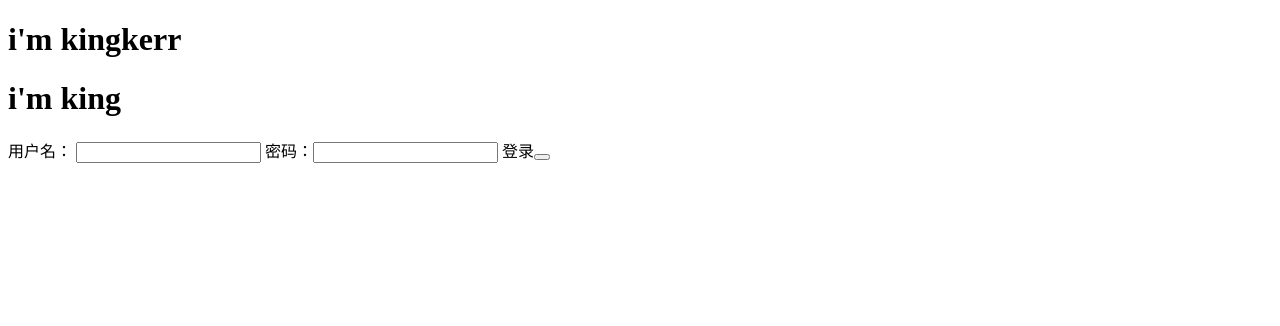
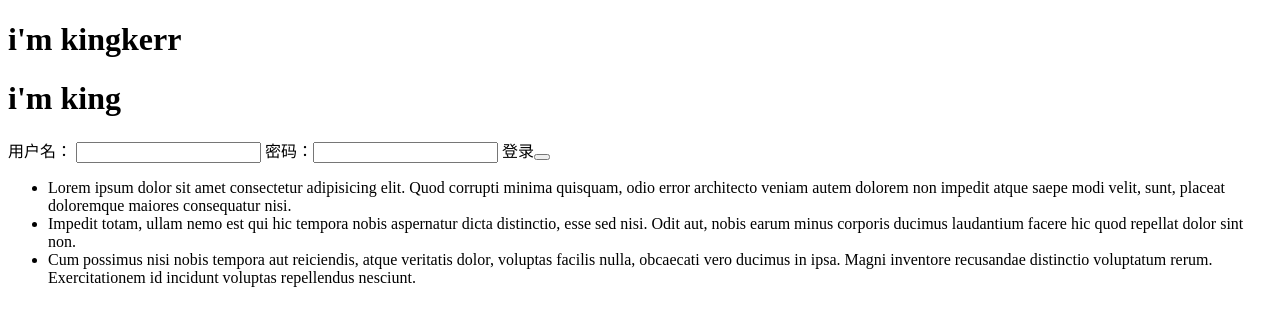
Before and after one commit to kingkerrs/gitLesson30, a plain HTML site: page index.html in a window 1280 px wide. Drawn offline with Linux system fonts and the light colour scheme.

Commit message:
新闻列表

```diff
--- a/index.html
+++ b/index.html
@@ -13,6 +13,13 @@
        用户名： <input type="text">
         密码：<input type="password">
         登录<button type="button"></button>
+
+    <!-- 新闻列表 -->
+    <ul>
+        <li>Lorem ipsum dolor sit amet consectetur adipisicing elit. Quod corrupti minima quisquam, odio error architecto veniam autem dolorem non impedit atque saepe modi velit, sunt, placeat doloremque maiores consequatur nisi.</li>
+        <li>Impedit totam, ullam nemo est qui hic tempora nobis aspernatur dicta distinctio, esse sed nisi. Odit aut, nobis earum minus corporis ducimus laudantium facere hic quod repellat dolor sint non.</li>
+        <li>Cum possimus nisi nobis tempora aut reiciendis, atque veritatis dolor, voluptas facilis nulla, obcaecati vero ducimus in ipsa. Magni inventore recusandae distinctio voluptatum rerum. Exercitationem id incidunt voluptas repellendus nesciunt.</li>
+    </ul>
     </div>
 </body>
 </html>
```
